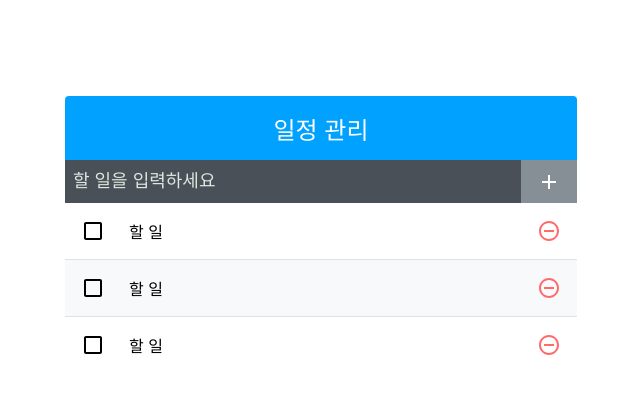
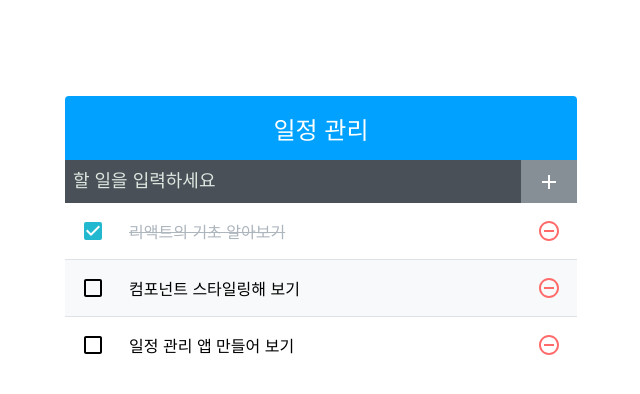
Before and after one commit to syacooms/react-todo-app, a React (Create React App) app: page / in a window 1280 px wide. Shown: the top 394 px of the page, without its empty margins (319-959 px from the left). Built offline with nearby package versions, Linux system fonts and the light colour scheme.

Commit message:
App에서 todos 상태 사용하기

```diff
--- a/src/App.js
+++ b/src/App.js
@@ -1,15 +1,34 @@
+import React, { useState } from 'react';
 import './App.css';
 import TodoInsert from './TodoInsert';
 import TodoList from './TodoList';
 import TodoTemplate from './TodoTemplate';
 
-function App() {
+const App = () => {
+  const [todos, setTodos] = useState([
+    {
+      id: 1,
+      text: '리액트의 기초 알아보기',
+      checked: true,
+    },
+    {
+      id: 2,
+      text: '컴포넌트 스타일링해 보기',
+      checked: false,
+    },
+    {
+      id: 3,
+      text: '일정 관리 앱 만들어 보기',
+      checked: false,
+    },
+  ]);
+
   return (
     <TodoTemplate>
       <TodoInsert />
-      <TodoList />
+      <TodoList todos={todos} />
     </TodoTemplate>
   );
-}
+};
 
 export default App;
--- a/src/TodoList.js
+++ b/src/TodoList.js
@@ -2,14 +2,14 @@ import React from 'react';
 import './TodoList.scss';
 import TodoListItem from './TodoListItem';
 
-function TodoList() {
+const TodoList = ({ todos }) => {
   return (
     <div className="TodoList">
-      <TodoListItem />
-      <TodoListItem />
-      <TodoListItem />
+      {todos.map((todo) => (
+        <TodoListItem todo={todo} key={todo.id} />
+      ))}
     </div>
   );
-}
+};
 
 export default TodoList;
--- a/src/TodoListItem.js
+++ b/src/TodoListItem.js
@@ -4,20 +4,23 @@ import {
   MdCheckBox,
   MdRemoveCircleOutline,
 } from 'react-icons/md';
+import cn from 'classnames';
 import './TodoListItem.scss';
 
-function TodoListItem() {
+const TodoListItem = ({ todo }) => {
+  const { text, checked } = todo;
+
   return (
     <div className="TodoListItem">
-      <div className="checkbox">
-        <MdCheckBoxOutlineBlank />
-        <div className="text">할 일</div>
+      <div className={cn('checkbox', { checked })}>
+        {checked ? <MdCheckBox /> : <MdCheckBoxOutlineBlank />}
+        <div className="text">{text}</div>
       </div>
       <div className="remove">
         <MdRemoveCircleOutline />
       </div>
     </div>
   );
-}
+};
 
 export default TodoListItem;
```
Also changed, not shown: 2 other files (tests, documents, lock files or other folders).
